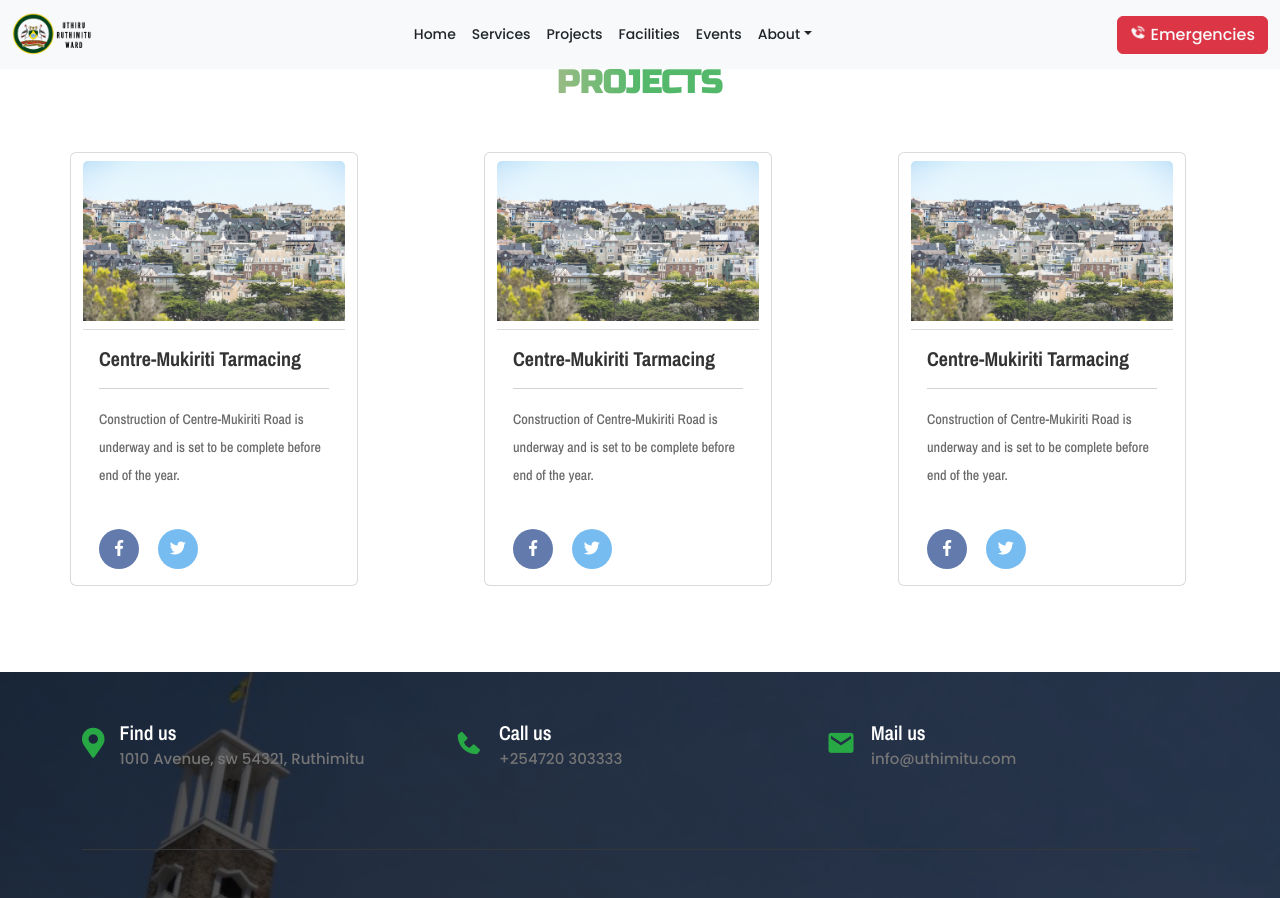
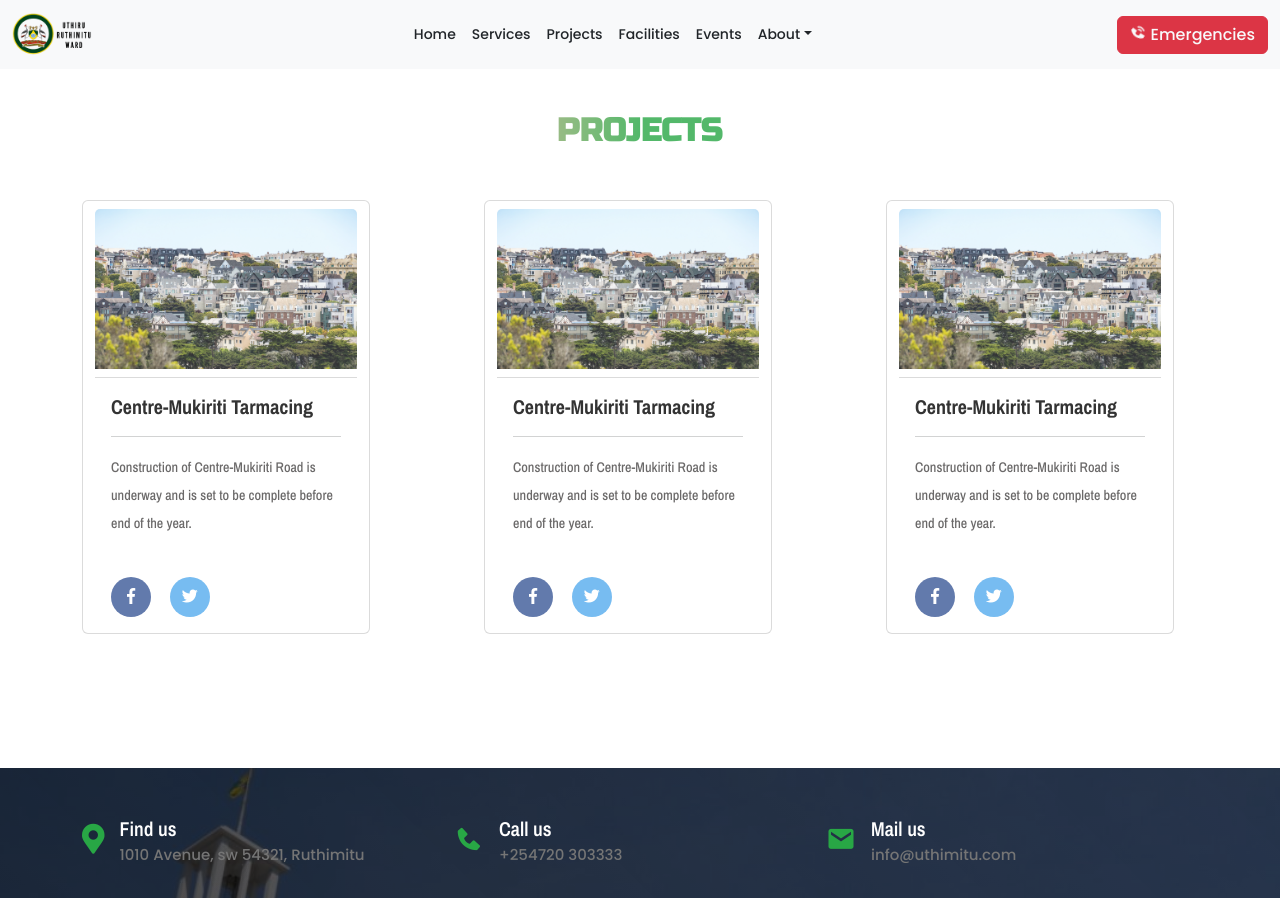
Before and after one commit to geofrey254/uthiru-ruthimitu_ward, a Django app: page /uthiru-ruthimitu/projects/ in a window 1280 px wide. Shown: the top 898 px of the page. Run offline with Django 4.2, Linux system fonts and the light colour scheme; some libraries are stand-ins or nearby versions; some web fonts are replaced.

Commit message:
hero sections padding fixes

```diff
--- a/home/templates/home/facilities.html
+++ b/home/templates/home/facilities.html
@@ -2,7 +2,7 @@
 {% load static %}
 {% block content %}
 <section class="fac-header">
-    <div class="container">
+    <div class="container px-4 py-5">
         <h2 class="fac-head fw-bold text-center mb-5">WARD FACILITIES</h2>
         <div class="col-lg-6 col-md-8 mx-auto text-center">
             <p class="lead text-light">Something short and leading about the collection below—its contents, the
--- a/home/templates/home/projects.html
+++ b/home/templates/home/projects.html
@@ -6,7 +6,7 @@ opacity: 0.8;
 background-image:  radial-gradient(#45f77d 0.5px, transparent 0.5px), radial-gradient(#45f77d 0.5px, #ffffff 0.5px);
 background-size: 20px 20px;
 background-position: 0 0,10px 10px;">
-    <div class="container">
+    <div class="container px-4 py-5">
         <h2 class="eve-head fw-bold text-center mb-5">PROJECTS</h2>
         <div class="row justify-content-between">
             <div class="card col-lg-4 col-md-6 col-sm-12 col-xs-12 mb-4" style="width: 18rem;">
```
